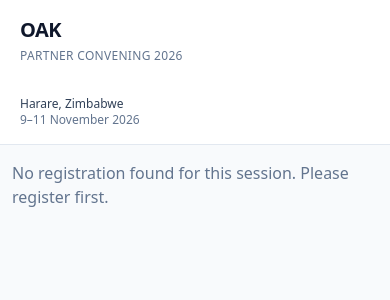
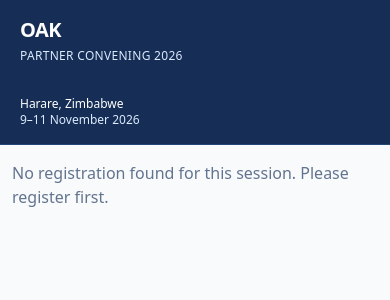
Before and after one commit to samsonaddissa247-creator/oak-platform, a Next.js app: page /qr-code in a window 390 px wide. Shown: the top 300 px of the page. Built offline with nearby package versions, Linux system fonts and the light colour scheme.

Commit message:
Change:mobile color to navy blue

```diff
--- a/components/Sidebar.tsx
+++ b/components/Sidebar.tsx
@@ -17,10 +17,10 @@
   const pathname = usePathname();
 
   return (
-    <aside className="border-b border-slate-200 bg-white px-3 py-4 lg:sticky lg:top-0 lg:min-h-screen lg:w-64 lg:shrink-0 lg:border-b-0 lg:border-r lg:px-4 lg:py-6">
+    <aside className="border-b border-[#244578] bg-[#162e55] px-3 py-4 lg:sticky lg:top-0 lg:min-h-screen lg:w-64 lg:shrink-0 lg:border-b-0 lg:border-r lg:border-slate-200 lg:bg-white lg:px-4 lg:py-6">
       <div className="mb-4 px-2 lg:mb-8">
-        <div className="text-xl font-extrabold tracking-tight text-slate-900">OAK</div>
-        <div className="mt-1 text-xs uppercase tracking-wide text-slate-500">
+        <div className="text-xl font-extrabold tracking-tight text-white lg:text-slate-900">OAK</div>
+        <div className="mt-1 text-xs uppercase tracking-wide text-blue-100 lg:text-slate-500">
           Partner Convening 2026
         </div>
       </div>
@@ -34,8 +34,8 @@
               href={item.href}
               className={`flex min-w-[calc(50%-0.25rem)] flex-1 items-center gap-2 rounded-xl px-3 py-2.5 text-sm font-medium transition sm:min-w-0 sm:flex-none lg:w-full ${
                 active
-                  ? "bg-[#0f1f3d] text-white"
-                  : "text-slate-600 hover:bg-slate-100"
+                  ? "bg-white text-[#162e55] lg:bg-[#0f1f3d] lg:text-white"
+                  : "text-blue-50 hover:bg-white/10 lg:text-slate-600 lg:hover:bg-slate-100"
               }`}
             >
               <span className="w-4 text-center">{item.icon}</span>
@@ -45,8 +45,8 @@
         })}
       </nav>
 
-      <div className="mt-4 px-2 text-xs text-slate-500 lg:absolute lg:bottom-6 lg:left-4 lg:right-4 lg:mt-0">
-        <div className="font-medium text-slate-700">Harare, Zimbabwe</div>
+      <div className="mt-4 px-2 text-xs text-blue-100 lg:absolute lg:bottom-6 lg:left-4 lg:right-4 lg:mt-0 lg:text-slate-500">
+        <div className="font-medium text-white lg:text-slate-700">Harare, Zimbabwe</div>
         <div>9–11 November 2026</div>
       </div>
     </aside>
```
